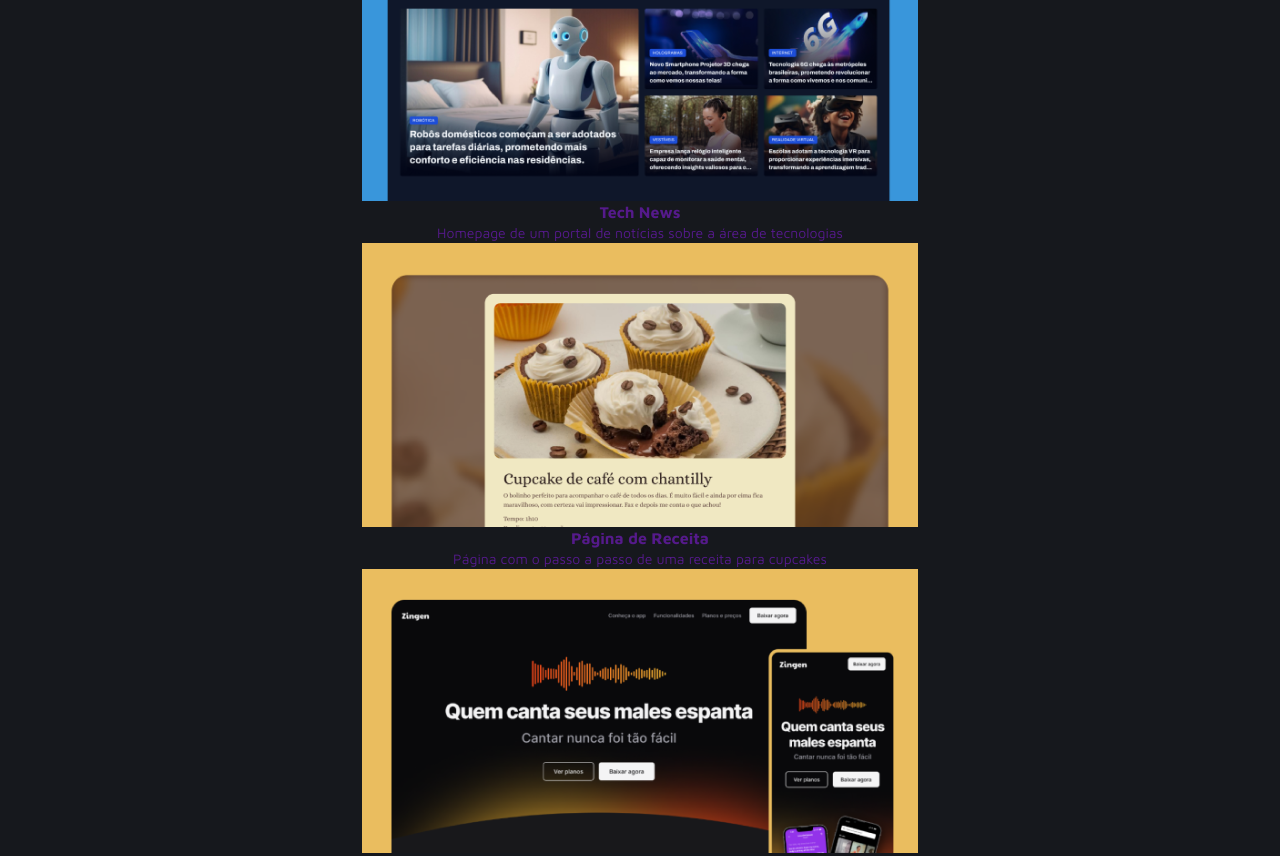
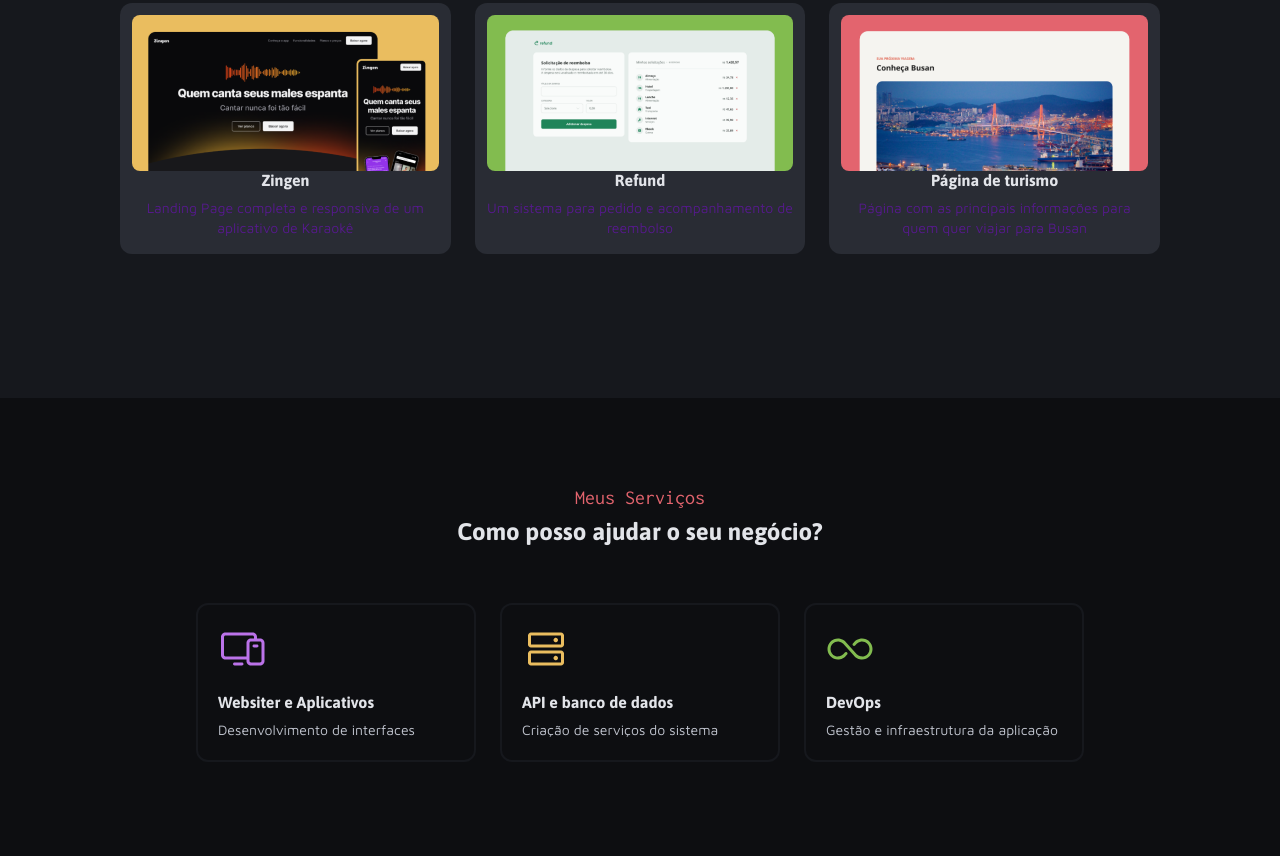
Before and after one commit to feliperossibr/FullStack, a plain HTML site: page projeto-portifoliodev/index.html in a window 1280 px wide. Shown: the part 1262-2118 px from the top of the page. Drawn offline with Linux system fonts and the light colour scheme.

Commit message:
colocando estilo no main

```diff
--- a/projeto-portifoliodev/styles/global.css
+++ b/projeto-portifoliodev/styles/global.css
@@ -1,5 +1,7 @@
-@import url(utility.css);
-@import url(header.css);
+@import url("./utility.css");
+@import url("./header.css");
+@import url("./main.css");
+@import url("./footer.css");
 
 * {
     margin: 0;
--- /dev/null
+++ b/projeto-portifoliodev/styles/main.css
@@ -0,0 +1,94 @@
+.main {
+    width: 100%;
+
+    section h2 {
+        color: var(--red);
+    }
+
+    section h3 {
+        color: var(--gray-600);
+        margin-block: 0.5rem 3.5rem;
+    }
+
+    section h4 {
+        font: var(--title-sm);
+        color: var(--gray-600);
+        margin-bottom: 0.5rem;
+    }
+}
+
+#projects {
+    width: 100%;
+    padding-block: 4.5rem 9rem;
+
+    ul {
+        display: grid;
+        grid-template-columns: repeat(auto-fill, minmax(20.635rem, 1fr));
+        gap: 1.5rem;
+
+        li {
+            background-color: var(--gray-300);
+            border-radius: 0.75rem;
+            padding: 0.75rem 0.75rem 1rem;
+
+            a {
+                display: inline-block;
+                width: 100%;
+                height: 100%;
+
+                div:nth-child(1) {
+                    border-radius: 0.5rem;
+                    overflow: hidden;
+
+                    img {
+                        width: 100%;
+                        transition: scale 0.3s ease-in-out;
+
+                        &:hover {
+                            scale: 1.12;
+                        }
+                    }
+                }
+
+                div::nth-child(2) {
+                    margin-top: 1.25rem;
+                    padding: 0.25rem;
+                    text-align: left;
+                }
+            }
+        }
+    }
+}
+
+#services {
+    width: 100%;
+    background-color: var(--gray-100);
+    padding-block: 5.5rem 7.5rem;
+
+    ul {
+        display: flex;
+        justify-content: center;
+        flex-wrap: wrap;
+        gap: 1.5rem;
+
+        text-align: left;
+
+        li {
+            border: 0.125rem solid var(--gray-200);
+            border-radius: 0.75rem;
+            min-width: 17.5rem;
+
+            padding: 1.25rem;
+
+            h4 {
+                margin-block: 1.25rem 0.5rem;
+            }
+        }
+    }
+}
+
+@media screen and (max-width: 375px) {
+    #projects ul {
+        grid-template-columns: 1fr;
+    }
+}
```
